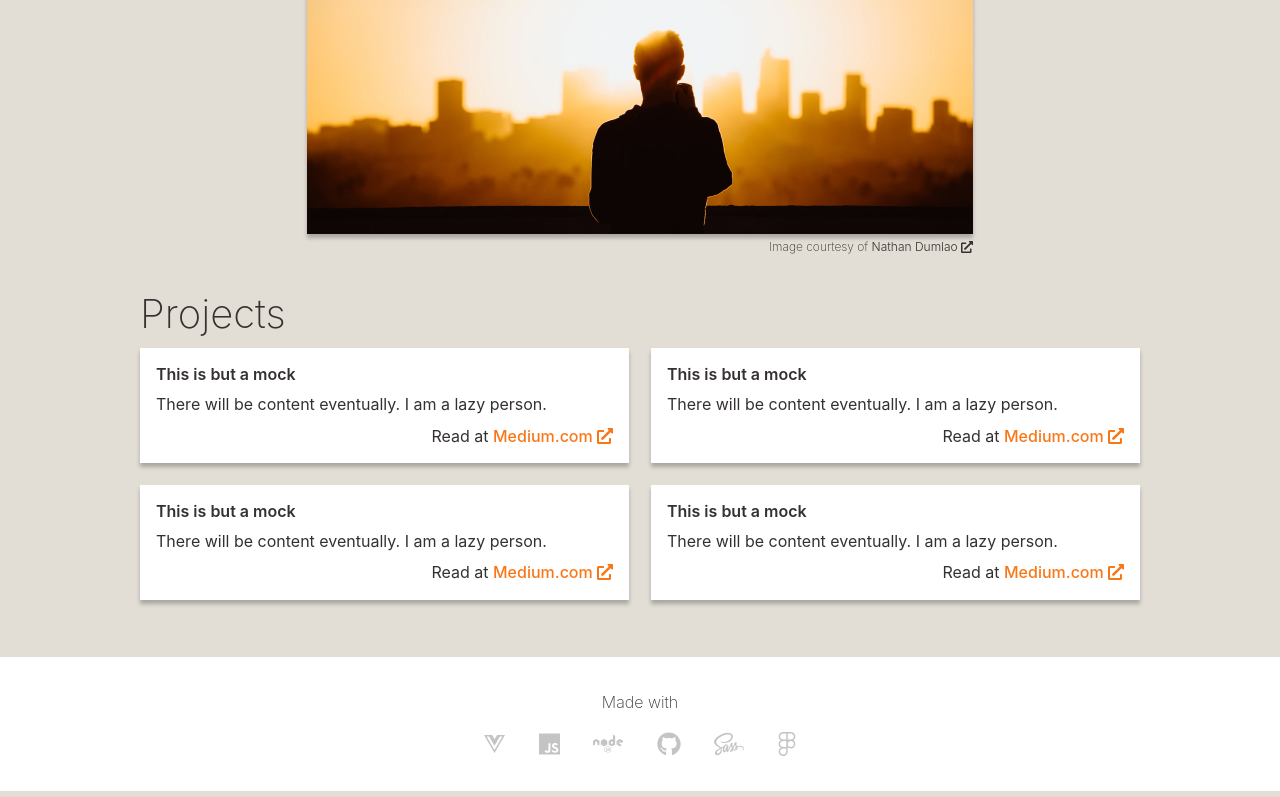
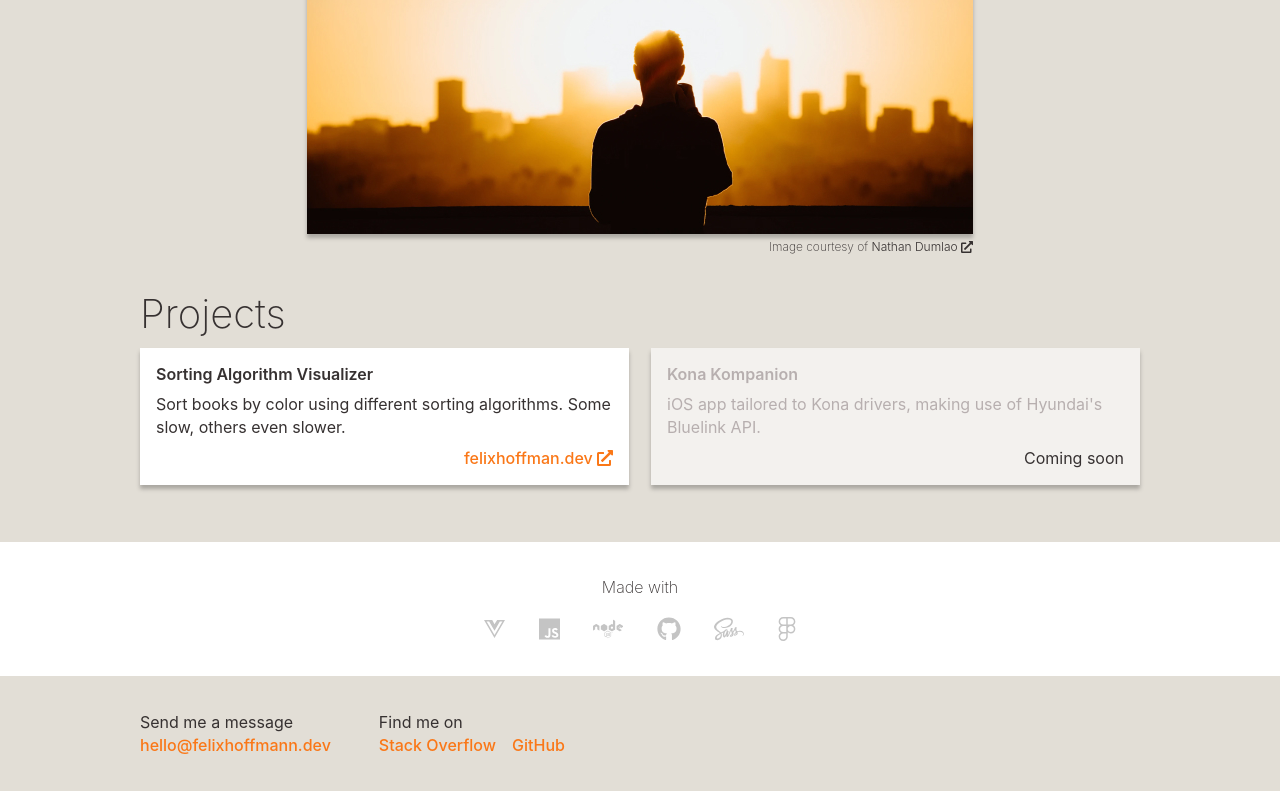
Before and after one commit to zzzFelix/felixhoffmann.dev, a Vue app: page / in a window 1280 px wide. Shown: the part 440-1237 px from the top of the page. Built offline with nearby package versions, Linux system fonts and the light colour scheme.

Commit message:
Link projects on front page

```diff
--- a/src/App.vue
+++ b/src/App.vue
@@ -142,11 +142,11 @@ video {
   color: $dark-knight;
   min-height: 100vh;
   margin: auto;
+}
 
-  a {
-    color: $trump;
-    font-weight: 500;
-    text-decoration: none;
-  }
+a {
+  color: $trump;
+  font-weight: 500;
+  text-decoration: none;
 }
 </style>
--- a/src/components/Stories.vue
+++ b/src/components/Stories.vue
@@ -3,28 +3,16 @@
     <h2>Projects</h2>
     <div class="stories-inner">
       <StoryLink
-        title="This is but a mock"
-        description="There will be content eventually. I am a lazy person."
-        url="https://google.com"
-        url-title="Medium.com"
+        title="Sorting Algorithm Visualizer"
+        description="Sort books by color using different sorting algorithms. Some slow, others even slower."
+        url="#/book-sort"
+        url-title="felixhoffman.dev"
       />
       <StoryLink
-        title="This is but a mock"
-        description="There will be content eventually. I am a lazy person."
-        url="https://google.com"
-        url-title="Medium.com"
-      />
-      <StoryLink
-        title="This is but a mock"
-        description="There will be content eventually. I am a lazy person."
-        url="https://google.com"
-        url-title="Medium.com"
-      />
-      <StoryLink
-        title="This is but a mock"
-        description="There will be content eventually. I am a lazy person."
-        url="https://google.com"
-        url-title="Medium.com"
+        title="Kona Kompanion"
+        description="iOS app tailored to Kona drivers, making use of Hyundai's Bluelink API."
+        url-title="Coming soon"
+        :inactive="true"
       />
     </div>
   </section>
--- a/src/components/StoryLink.vue
+++ b/src/components/StoryLink.vue
@@ -1,17 +1,18 @@
 <template>
-  <article>
+  <a :href="url" target="_blank" rel="noopener noreferrer" class="no-styles">
+    <article :class="{ inactive: inactive }">
       <h1>{{ title }}</h1>
       <p>
         {{ description }}
       </p>
       <p class="link">
-      Read at
-      <a :href="url" target="_blank" rel="noopener noreferrer">
+        <a :href="url" target="_blank" rel="noopener noreferrer" :class="{ 'no-styles': inactive }">
           {{ urlTitle }}
-        <font-awesome-icon :icon="['fas', 'external-link-alt']" />
+          <font-awesome-icon :icon="['fas', 'external-link-alt']" v-if="!inactive" />
         </a>
       </p>
     </article>
+  </a>
 </template>
 
 <script lang="ts">
@@ -29,14 +30,18 @@ import { Component, Vue } from "vue-property-decorator";
     },
     url: {
       type: String,
-      required: true
+      required: false
     },
     urlTitle: {
       type: String,
-      required: true
+      required: false
     },
     imageUrl: {
       type: String,
+      required: false
+    },
+    inactive: {
+      type: Boolean,
       required: false
     }
   }
@@ -47,11 +52,22 @@ export default class StoryLink extends Vue {}
 <style scoped lang="scss">
 @import "../variables.scss";
 
+a.no-styles {
+  color: $dark-knight;
+  font-weight: normal;
+  text-decoration: none;
+}
+
 article {
   background-color: white;
   box-shadow: $box-shadow;
   padding: 1em;
   margin-bottom: 1.375em;
+
+  &.inactive {
+    background-color: rgba(white, 0.6);
+    color: lighten($dark-knight, 50);
+  }
 
   h1 {
     font-weight: 600;
```
Lines whose indentation alone changed are shown as unchanged.
